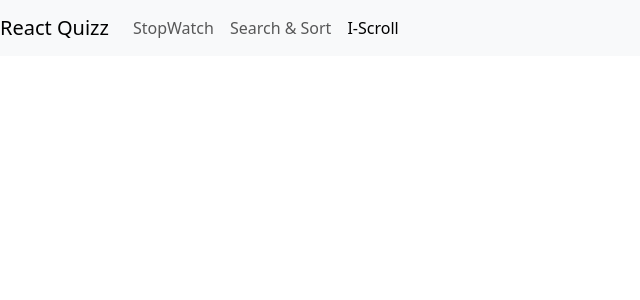
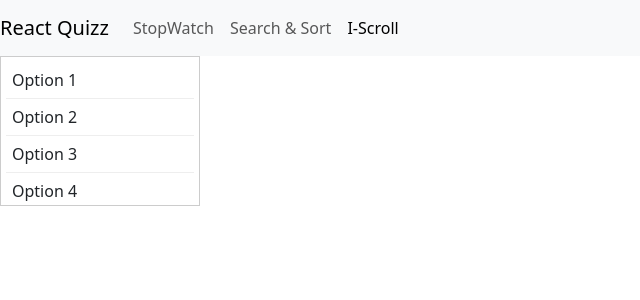
Before and after one commit to Kishor6941/react-coding-challenges, a React (Vite) app: page /i-scroll in a window 1280 px wide. Shown: the top 300 px of the page, without its empty margins (0-640 px from the left). Built offline with nearby package versions, Linux system fonts and the light colour scheme.

Commit message:
infinte scrolling

```diff
--- a/src/App.tsx
+++ b/src/App.tsx
@@ -2,6 +2,7 @@ import { Route, Routes } from "react-router-dom"
 import Navbar from "./pages/navbar/Navbar"
 import Stopwatch from "./components/stopwatch/Stopwatch"
 import SearchComp from "./components/searchSort/SearchComp"
+import DropdownInfiniteScroll from "./components/i-scroll/InfiniteScroll"
 
 
 const App = () => {
@@ -12,7 +13,8 @@ const App = () => {
       </div>
       <Routes>
         <Route  path="/" element={<Stopwatch />} />
-        <Route path="/search-sort" element={<SearchComp ></SearchComp>} />
+        <Route path="/search-sort" element={<SearchComp />} />
+        <Route path="/i-scroll" element={<DropdownInfiniteScroll />} />
       </Routes>
     </div>
   )
--- /dev/null
+++ b/src/components/i-scroll/InfiniteScroll.tsx
@@ -0,0 +1,47 @@
+import React, { useState } from "react";
+
+const items = Array.from({ length: 50 }, (_, i) => `Option ${i + 1}`);
+const PAGE_SIZE = 5;
+
+const DropdownInfiniteScroll = () => {
+  const [visibleCount, setVisibleCount] = useState(PAGE_SIZE);
+
+  const handleScroll = (e:any) => {
+    const { scrollTop, scrollHeight, clientHeight } = e.target;
+
+    if (scrollTop + clientHeight >= scrollHeight - 5) {
+      setVisibleCount((prev) =>
+        Math.min(prev + PAGE_SIZE, items.length)
+      );
+    }
+  };
+
+  return (
+    <div style={{ width: "200px" }}>
+      <div
+        style={{
+          border: "1px solid #ccc",
+          maxHeight: "150px",
+          overflowY: "auto",
+          padding: "5px"
+        }}
+        onScroll={handleScroll}
+      >
+        {items.slice(0, visibleCount).map((item, index) => (
+          <div
+            key={index}
+            style={{
+              padding: "6px",
+              borderBottom: "1px solid #eee",
+              cursor: "pointer"
+            }}
+          >
+            {item}
+          </div>
+        ))}
+      </div>
+    </div>
+  );
+};
+
+export default DropdownInfiniteScroll;
```
